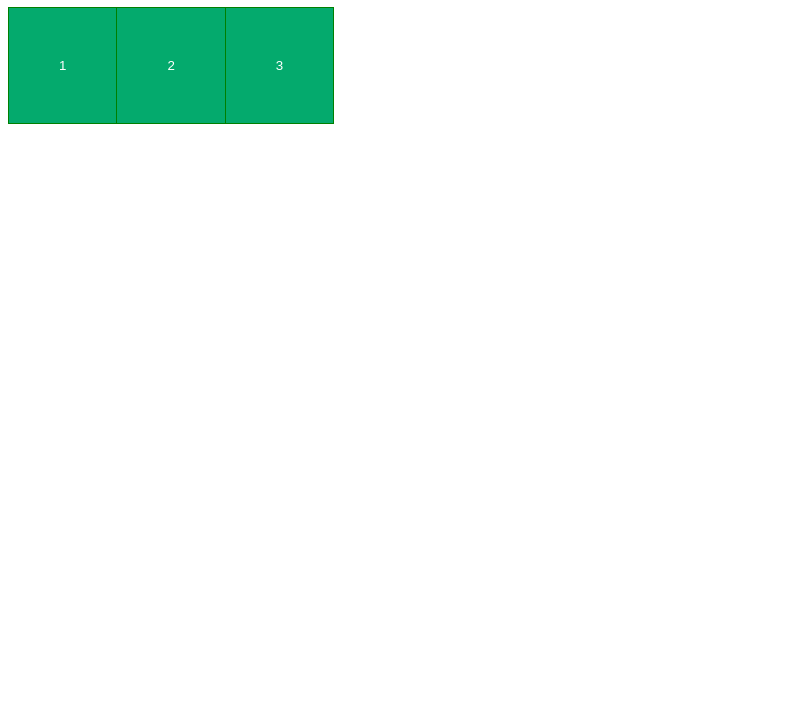
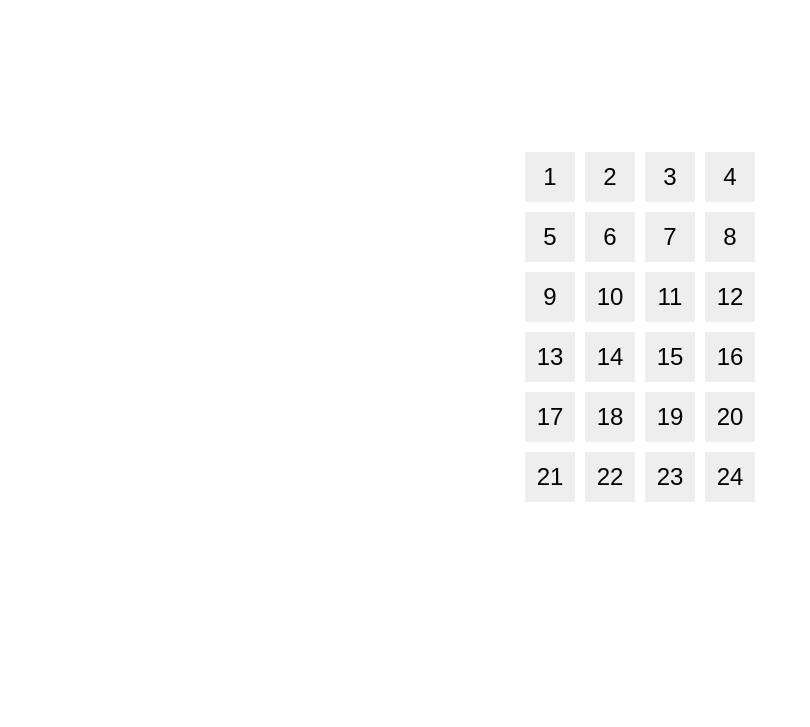
Before and after one commit to frodike/dagatal, a plain HTML site: page index.html in a window 1280 px wide. Shown: the part 73-800 px from the top of the page, without its empty margins (0-810 px from the left). Drawn offline with Linux system fonts and the light colour scheme.

Commit message:
Update index.html

```diff
--- a/index.html
+++ b/index.html
@@ -1,54 +1,71 @@
 <!DOCTYPE html>
-<html>
+<html lang="en">
 <head>
-        <meta charset="utf-8">
-        <meta http-equiv="X-UA-Compatible" content="IE=edge">
-        <title>Dagatal</title>
-        <meta name="description" content="">
-        <meta name="viewport" content="width=device-width, initial-scale=1">
+    <meta charset="UTF-8">
+    <meta name="viewport" content="width=device-width, initial-scale=1.0">
     <style>
-            .btn-group button {
-  background-color: #04AA6D; /* Green background */
-  border: 1px solid green; /* Green border */
-  color: white; /* White text */
-  padding: 50px 50px; /* Some padding */
-  cursor: pointer; /* Pointer/hand icon */
-  float: left; /* Float the buttons side by side */
+        body {
+            font-family: Arial, sans-serif;
+            display: flex;
+            justify-content: center;
+            align-items: center;
+            height: 100vh;
+            margin: 0;
         }
 
-/* Clear floats (clearfix hack) */
-.btn-group:after {
-  content: "";
-  clear: both;
-  display: table;
+        .calendar {
+            display: grid;
+            grid-template-columns: repeat(4, 1fr);
+            gap: 10px;
         }
 
-.btn-group button:not(:last-child) {
-  border-right: none; /* Prevent double borders */
+        .day {
+            width: 50px;
+            height: 50px;
+            display: flex;
+            justify-content: center;
+            align-items: center;
+            font-size: 1.5rem;
+            background-color: #eee;
+            cursor: pointer;
+        }
+    </style>
+    <title>Christmas Calendar</title>
+</head>
+<body>
+    <div class="calendar"></div>
+    <script>
+        document.addEventListener("DOMContentLoaded", function () {
+            const calendar = document.querySelector('.calendar');
+            const totalDays = 24;
+
+            for (let day = 1; day <= totalDays; day++) {
+                const dayElement = document.createElement('div');
+                dayElement.classList.add('day');
+                dayElement.textContent = day;
+
+                dayElement.addEventListener('click', () => revealSurprise(day));
+
+                calendar.appendChild(dayElement);
             }
 
-/* Add a background color on hover */
-.btn-group button:hover {
-  background-color: #3e8e41;
+            function revealSurprise(day) {
+                const surprise = getSurprise(day);
+                alert(`Day ${day}: ${surprise}`);
             }
-        </style>
-    </head>
-    <body>
-        <script type="text/javascript">
-            function change( el )
-            {
-                if ( el.value === "Open Curtain" )
-                    el.value = "Close Curtain";
-                else
-                    el.value = "Open Curtain";
+
+            function getSurprise(day) {
+                switch (day) {
+                    case 1:
+                        return "A special ornament";
+                    case 2:
+                        return "A festive recipe";
+                    // Add more cases for each day
+                    default:
+                        return "No surprise yet!";
                 }
+            }
+        });
     </script>
-<h1>Joladagatal</h1>
-<div class="btn-group">
-    <button type="button" value="Open Curtain" onclick="return change(this);">1</button>
-    <button>2</button>
-    <button>3</button>
-  </div>
-
 </body>
 </html>
```
Lines whose indentation alone changed are shown as unchanged.
